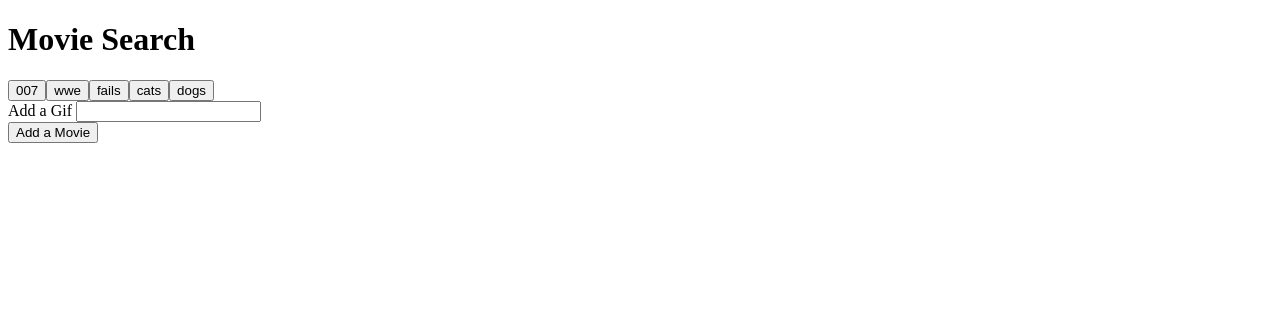
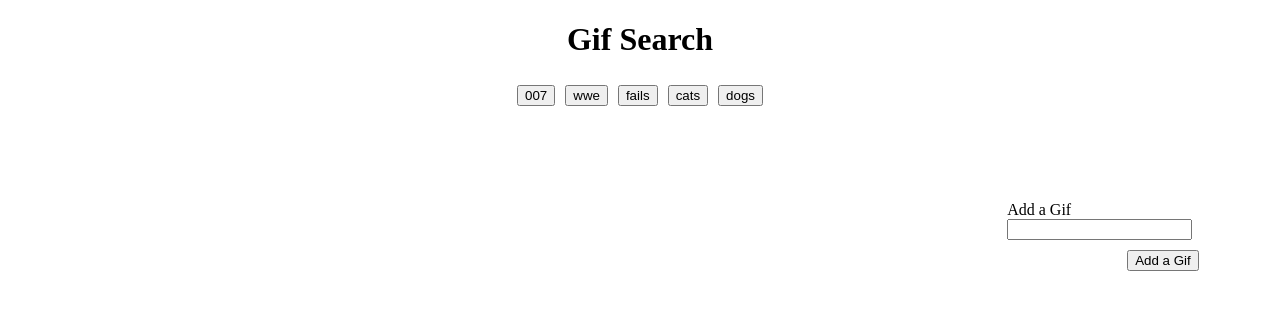
Before and after one commit to vic30004/gif-search, a plain HTML site: page index.html in a window 1280 px wide. Drawn offline with nearby package versions, Linux system fonts and the light colour scheme.

Commit message:
updated css

```diff
--- a/assests/javascript/app.js
+++ b/assests/javascript/app.js
@@ -16,7 +16,7 @@ function displayMovieInfo() {
         $(".gif-section").empty();
         let gifTitle = $(this).attr("data-name");
         let queryURL = "https://api.giphy.com/v1/gifs/search?q=" +
-            gifTitle + "&api_key=dc6zaTOxFJmzC&limit=10";
+            gifTitle + "&api_key=" + giphyKey;
 
         $.ajax({
             url: queryURL,
@@ -28,7 +28,7 @@ function displayMovieInfo() {
             for (let i = 0; i < results.length; i++) {
                 let gifDiv = $("<div>");
                 let rating = results[i].rating;
-                let p = $("<p>").text("Rating: " + rating);
+                let p = $("<p class='rate'>").text("Rating: " + rating);
                 let still = results[i].images.fixed_height_still.url
                 let animate = results[i].images.fixed_height.url
                 let img = $("<img>");
@@ -41,24 +41,24 @@ function displayMovieInfo() {
                 gifDiv.append(img);
                 $(".gif-section").prepend(gifDiv);
 
-                $(".gif").on("click", function () {
+                $(".gif").on("click", function (e) {
+                    e.stopPropagation();
+                    let anime = false;
                     let state = $(this).attr("data-state");
                     if (state === "still") {
                         $(this).attr("src", $(this).attr("data-animate"));
                         $(this).attr("data-state", "animate");
-                    } else {
+                        anime = true;
+                    } if (anime === false) {
                         $(this).attr("src", $(this).attr("data-still"));
                         $(this).attr("data-state", "still");
+
                     }
                 })
             }
         })
     });
 }
-
-
-
-
 
 $("#add-gif").on("click", function () {
     event.preventDefault();
--- a/assests/style/style.css
+++ b/assests/style/style.css
@@ -0,0 +1,51 @@
+*{
+    box-sizing: border-box;
+}
+
+.page{
+
+}
+
+.flex-head{
+    margin: 0 auto;
+    text-align: center;
+}
+
+.gif-btn{
+    margin: 5px;
+}
+
+.flex-container{
+    display: flex;
+    flex-flow: row-reverse nowrap;
+    justify-content: center;
+    align-content: center;
+    margin: 20px auto;
+    width: 100%;
+    padding: 20px;
+}
+
+.gif-section{
+    display: flex;
+    flex-flow: row wrap;
+    width: 80%;
+}
+#gif-form{
+    width: 20%;
+    margin-top: 50px;
+}
+
+#add-gif{
+    position: relative;
+    margin: 10px;
+    left: 110px;
+}
+
+.gif{
+    width: 400px;
+    height:300px;
+    margin: 20px;
+}
+.rate{
+    margin: 20px;
+}
--- a/index.html
+++ b/index.html
@@ -1,26 +1,31 @@
 <!DOCTYPE html>
 <html lang="en">
+
 <head>
     <meta charset="UTF-8">
     <meta name="viewport" content="width=device-width, initial-scale=1.0">
     <meta http-equiv="X-UA-Compatible" content="ie=edge">
-    <script type="text/javascript"src="https://cdnjs.cloudflare.com/ajax/libs/jquery/3.4.1/jquery.js"></script>
+    <script type="text/javascript" src="https://cdnjs.cloudflare.com/ajax/libs/jquery/3.4.1/jquery.js"></script>
     <link type="text/css" rel="stylesheet" href="/assests/style/style.css">
     <title>Gif Search</title>
 </head>
+
 <body>
     <div class="page">
+        <div class="flex-head">
         <div id="head">
-            <h1>Movie Search</h1>
+            <h1>Gif Search</h1>
         </div>
 
         <div class="search-btn">
 
         </div>
-    <form id="movie-form">
+        </div>
+        <div class="flex-container">
+            <form id="gif-form">
                 <label for="movie-input">Add a Gif</label>
                 <input type="text" id="gif-input"><br>
-            <input id="add-gif" type="submit" value="Add a Movie">
+                <input id="add-gif" type="submit" value="Add a Gif">
             </form>
 
 
@@ -28,9 +33,12 @@
 
 
             </div>
+        </div>
+    </div>
 
-    </div>
+    <script type="text/javascript" src="/assests/javascript/keys.js"></script>
     <script type="text/javascript" src="/assests/javascript/app.js"></script>
 
 </body>
+
 </html>
```
Also changed, not shown: 1 other file. Lines whose indentation alone changed are shown as unchanged.
